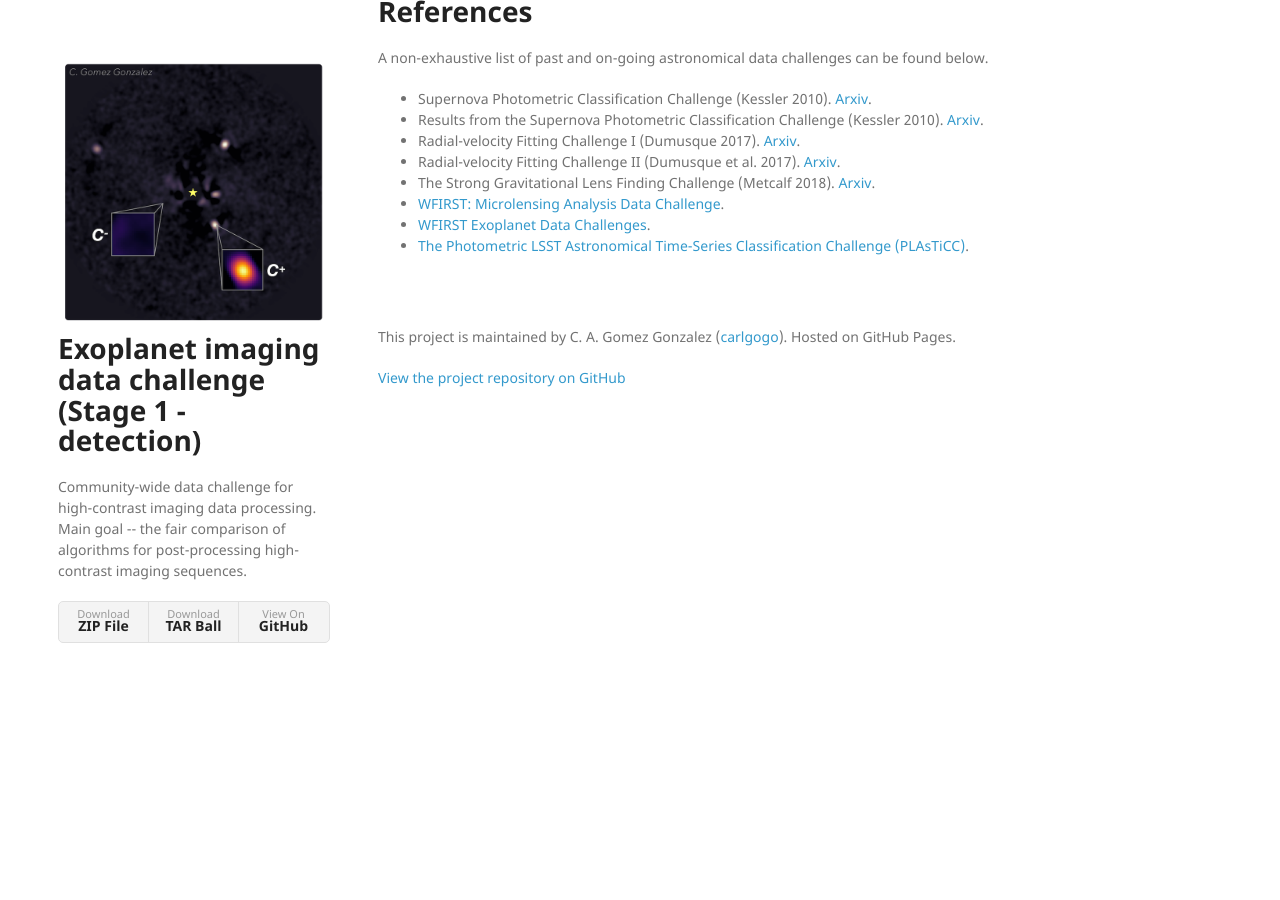
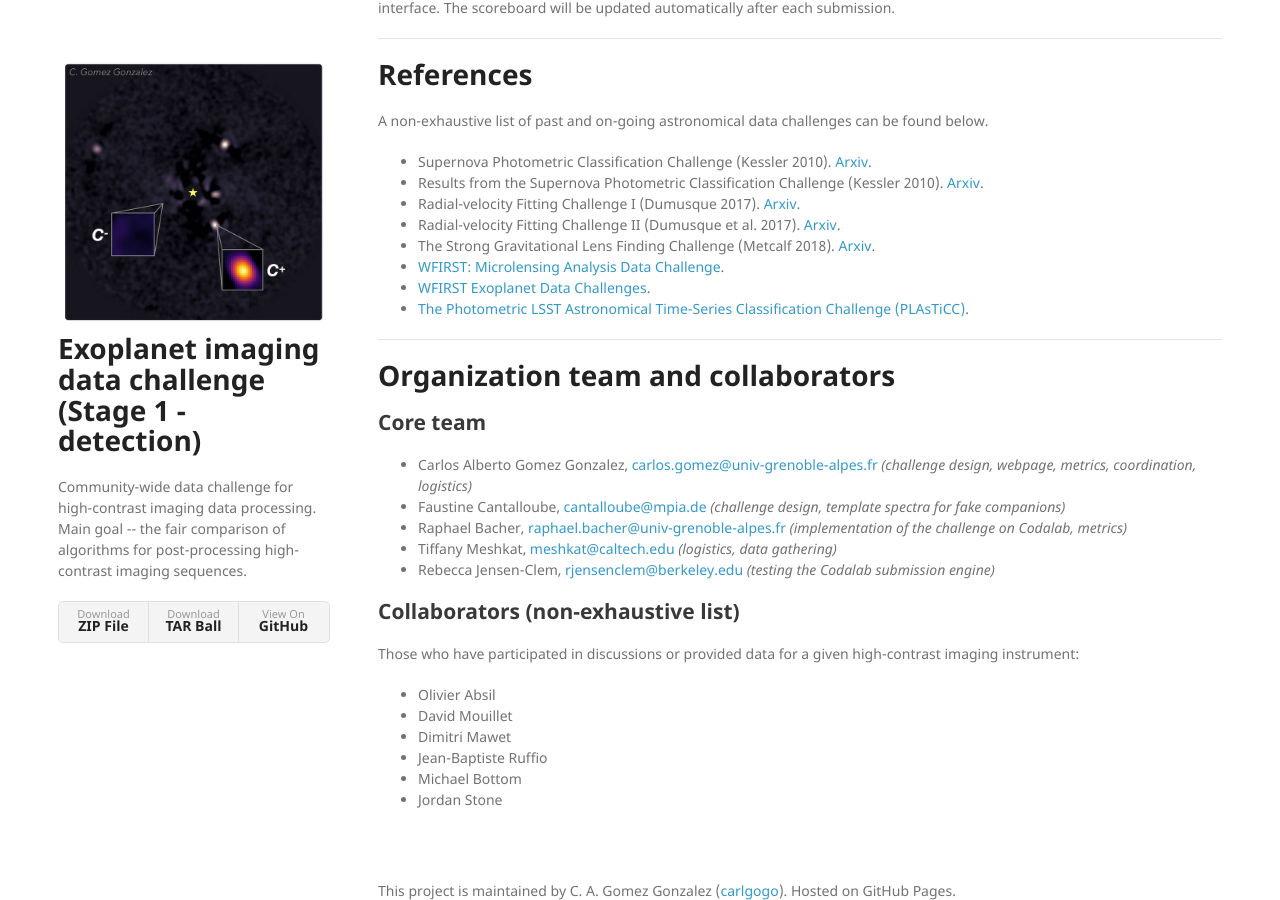
Before and after one commit to carlgogo/exoimaging_challenge, a Jekyll site: the page built from index.md, in a window 1280 px wide and 900 px high, scrolled down 6319 px. Built offline with Jekyll 4.4.1, drawn with Linux system fonts in a browser that asks for light colours; nearby versions of some CDN libraries; our own code applies the rules of GitHub Pages for plain Markdown files; some of the changed text lies outside the part shown.

Commit message:
Adding the organization team and collaborators section

```diff
--- a/index.md
+++ b/index.md
@@ -37,3 +37,24 @@ A non-exhaustive list of past and on-going astronomical data challenges can be f
 * [WFIRST: Microlensing Analysis Data Challenge](http://microlensing-source.org/).
 * [WFIRST Exoplanet Data Challenges](https://wfirst.ipac.caltech.edu/sims/CGI_Data_Challenges.html).
 * [The Photometric LSST Astronomical Time-Series Classification Challenge (PLAsTiCC)](https://plasticcblog.wordpress.com/).
+
+---
+# Organization team and collaborators
+
+## Core team
+
+* Carlos Alberto Gomez Gonzalez, <carlos.gomez@univ-grenoble-alpes.fr> *(challenge design, webpage, metrics, coordination, logistics)*
+* Faustine Cantalloube, <cantalloube@mpia.de>  *(challenge design, template spectra for fake companions)*
+* Raphael Bacher, <raphael.bacher@univ-grenoble-alpes.fr> *(implementation of the challenge on Codalab, metrics)*
+* Tiffany Meshkat, <meshkat@caltech.edu> *(logistics, data gathering)*
+* Rebecca Jensen-Clem, <rjensenclem@berkeley.edu> *(testing the Codalab submission engine)*
+
+## Collaborators (non-exhaustive list)
+
+Those who have participated in discussions or provided data for a given high-contrast imaging instrument:
+* Olivier Absil
+* David Mouillet
+* Dimitri Mawet
+* Jean-Baptiste Ruffio
+* Michael Bottom
+* Jordan Stone
```
